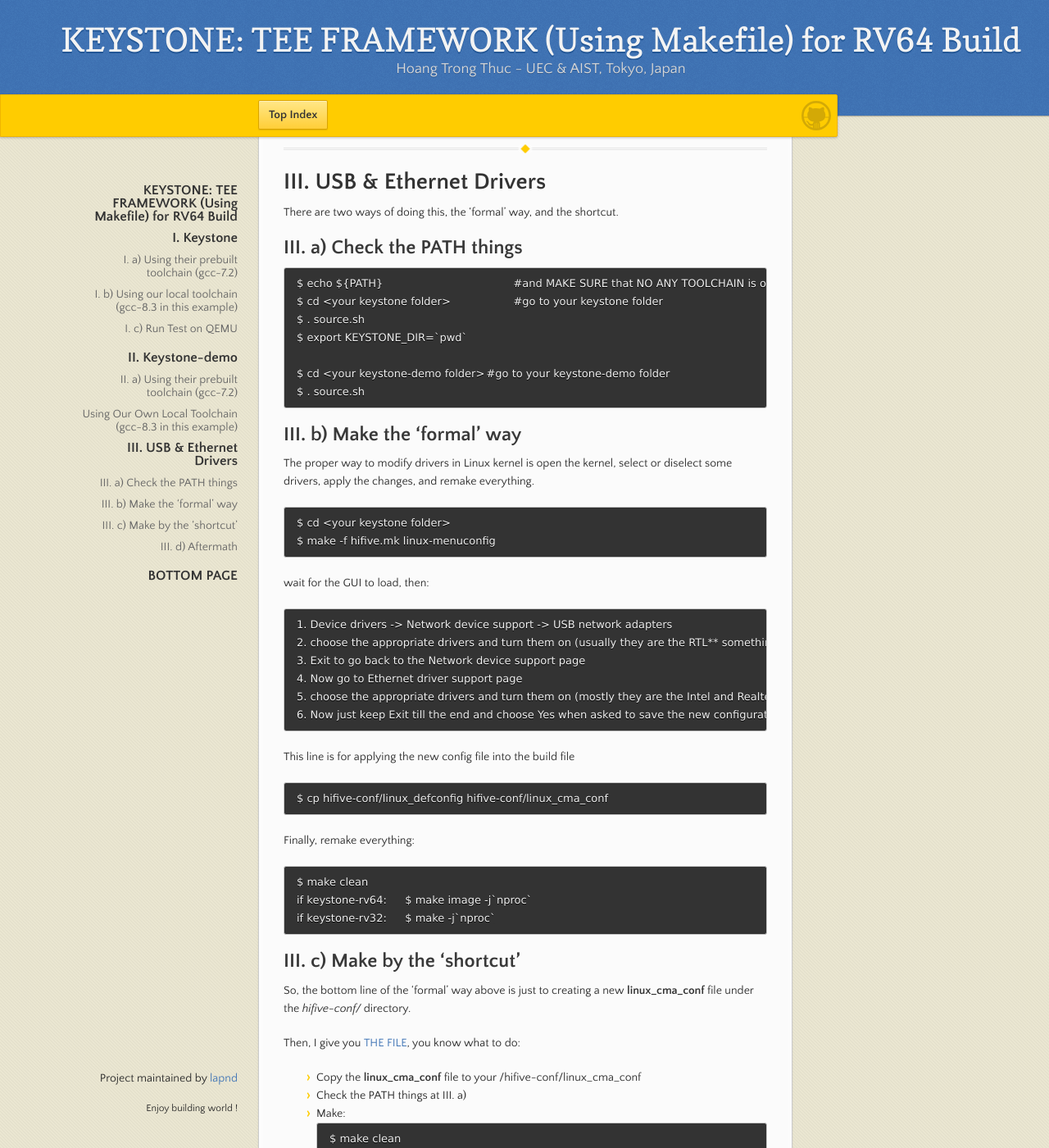
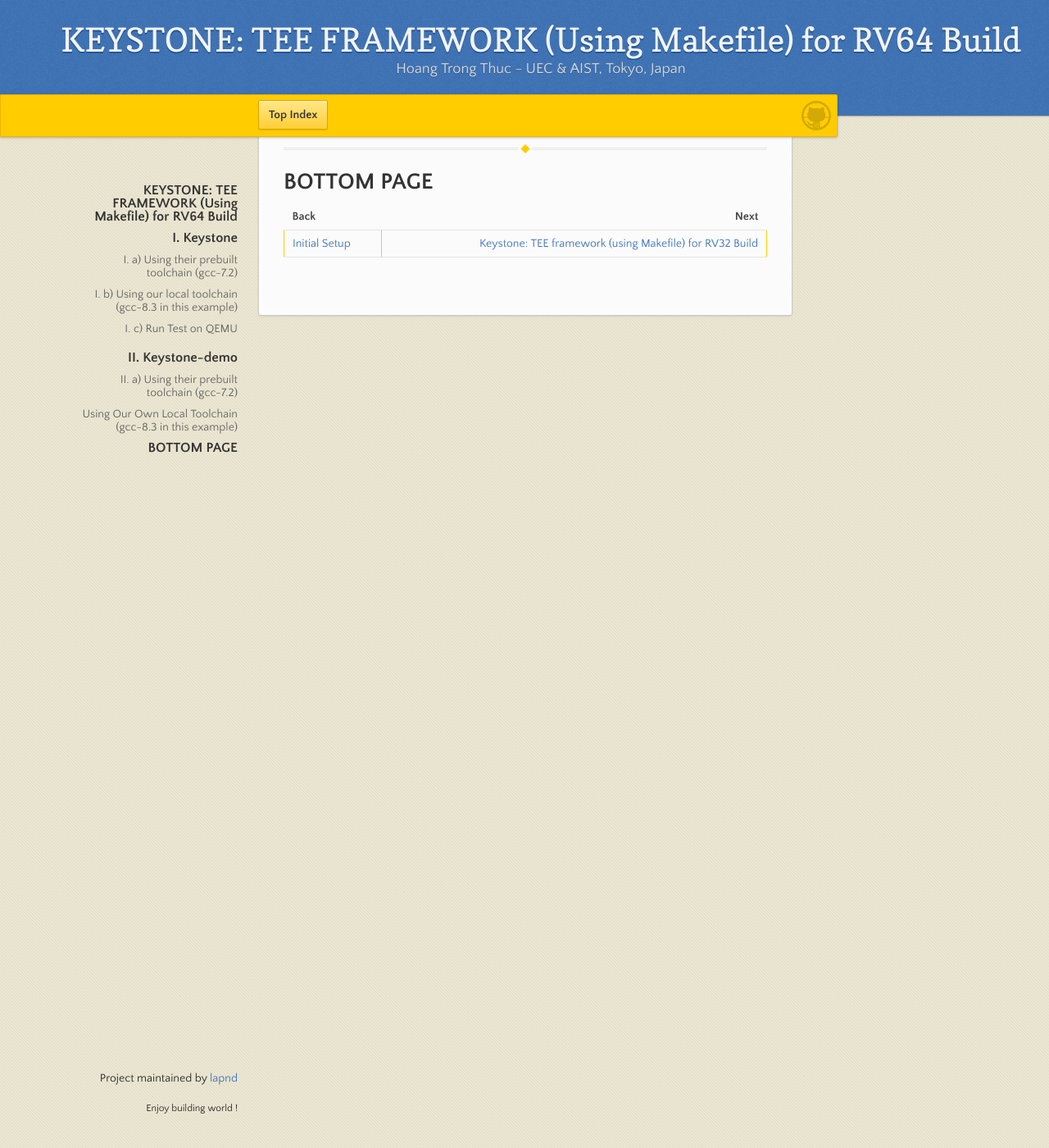
Before and after one commit to lapnd/httdes.github.io, a Jekyll site: the page built from keystone-makefile-64.md, in a window 1280 px wide and 1400 px high, scrolled down 4191 px. Shown: the whole window at 82% size. Built offline with Jekyll 4.4.1, drawn with Linux system fonts in a browser that asks for light colours; our own code applies the rules of GitHub Pages for plain Markdown files; some of the changed text lies outside the part shown.

Commit message:
Update keystone-makefile-64.md

````diff
--- a/keystone-makefile-64.md
+++ b/keystone-makefile-64.md
@@ -201,84 +201,6 @@ However, because the QEMU fail on Keystone with local toolchain, thus the **$ ma
 
 * * *
 
-# III. USB & Ethernet Drivers
-
-There are two ways of doing this, the 'formal' way, and the shortcut.
-
-## III. a) Check the PATH things
-
-```
-$ echo ${PATH}					#and MAKE SURE that NO ANY TOOLCHAIN is on the PATH
-$ cd <your keystone folder>			#go to your keystone folder
-$ . source.sh
-$ export KEYSTONE_DIR=`pwd`
-
-$ cd <your keystone-demo folder>	#go to your keystone-demo folder
-$ . source.sh
-```
-
-## III. b) Make the 'formal' way
-
-The proper way to modify drivers in Linux kernel is open the kernel, select or diselect some drivers, apply the changes, and remake everything.
-
-```
-$ cd <your keystone folder>
-$ make -f hifive.mk linux-menuconfig
-```
-
-wait for the GUI to load, then:
-```
-1. Device drivers -> Network device support -> USB network adapters
-2. choose the appropriate drivers and turn them on (usually they are the RTL** something)
-3. Exit to go back to the Network device support page
-4. Now go to Ethernet driver support page
-5. choose the appropriate drivers and turn them on (mostly they are the Intel and Realtek ones)
-6. Now just keep Exit till the end and choose Yes when asked to save the new configurations
-```
-
-This line is for applying the new config file into the build file
-```
-$ cp hifive-conf/linux_defconfig hifive-conf/linux_cma_conf
-```
-
-Finally, remake everything:
-```
-$ make clean
-if keystone-rv64:	$ make image -j`nproc`
-if keystone-rv32:	$ make -j`nproc`
-```
-
-## III. c) Make by the 'shortcut'
-
-So, the bottom line of the 'formal' way above is just to creating a new **linux_cma_conf** file under the *hifive-conf/* directory.
-
-Then, I give you [THE FILE](./linux_cma_conf), you know what to do:
-- Copy the **linux_cma_conf** file to your <keystone folder>/hifive-conf/linux_cma_conf
-- Check the PATH things at III. a)
-- Make:
-```
-$ make clean
-$ make -j`nproc`
-```
-
-## III. d) Aftermath
-
-After your changes on the kernel, the hash value of the **bbl.bin** file is different now.
-
-So if you want to use the keystone-demo ([I. b)](#i-b-keystone-demo)), you have to do the followings to reapply the hashes to the image file of **bbl.bin**:
-
-	$ cd <your keystone-demo folder>	#go to your keystone-demo folder
-	$ make getandsethash
-	$ rm trusted_client.riscv
-	$ make trusted_client.riscv
-	$ make copybins
-
-	$ cd <your keystone folder>			#go to your keystone folder and update the bbl.bin there
-	if keystone-rv64:	$ make image -j`nproc`
-	if keystone-rv32:	$ make -j`nproc`
-
-* * *
-
 # BOTTOM PAGE
 
 | Back | Next |
````
